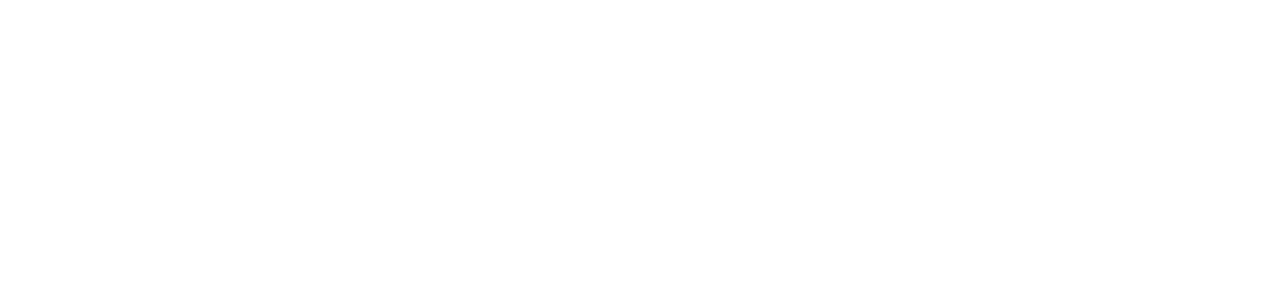
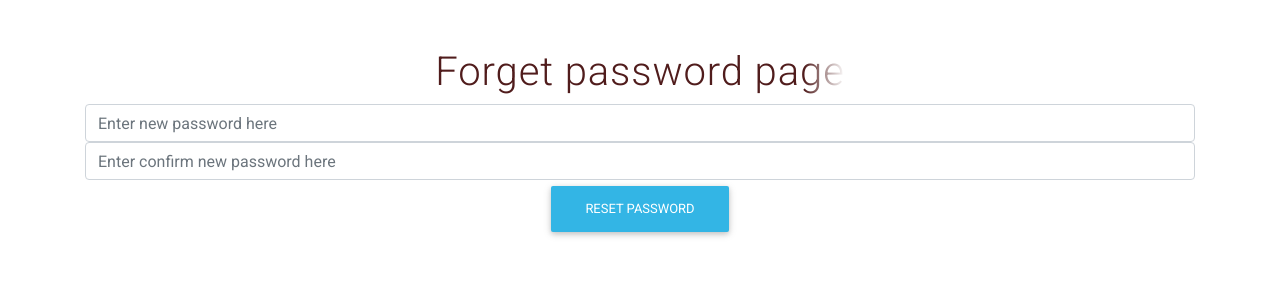
Before and after one commit to CodeLikeAlexito/UI-scientific-articles, a React (Create React App) app: page /forget-password in a window 1280 px wide. Before the commit this address had no page. Shown: the top 300 px of the page. Built offline with nearby package versions, Linux system fonts and the light colour scheme.

Commit message:
Reset password screans

```diff
--- a/package.json
+++ b/package.json
@@ -24,6 +24,7 @@
     "patch-package": "^6.4.7",
     "pdfjs-dist": "^2.14.305",
     "prop-types": "^15.8.1",
+    "query-string": "^7.1.1",
     "ra-data-json-server": "^4.2.0",
     "ra-data-simple-rest": "^4.2.0",
     "ra-data-springboot-rest": "^1.0.1",
--- /dev/null
+++ b/src/components/Login/ForgetPassword.jsx
@@ -0,0 +1,61 @@
+import Recat, {useState} from 'react';
+import { useSearchParams } from "react-router-dom";
+import queryString from 'query-string';
+
+const ForgetPassword = () => {
+
+    const [searchParams, setSearchParams] = useSearchParams();
+    const [newPassword, setNewPassword] = useState('');
+    const [confirmNewPassword, setConfirmPassword] = useState('');
+    searchParams.get("token");
+    const query = new URLSearchParams(window.location.search);
+    const token = query.get('token')
+    console.log(token);
+
+    const sendRequest = async () => {
+
+        const PasswordResetDto = {
+            newPassword: newPassword,
+            confirmNewPassword: confirmNewPassword
+        };
+
+        console.log(PasswordResetDto);
+
+        const URL = `http://localhost:4001/v1/api/scientist/password/reset_password?token=${encodeURIComponent(token)}`;
+        console.log(URL);
+
+        const response = await fetch(URL, {
+            headers: {
+                "Content-Type": "application/json",
+                "Accept": "*/*",
+            },
+            method: "POST",
+            body: JSON.stringify(PasswordResetDto)
+          });
+
+          console.log(response.json());
+
+          if(response.ok) {
+              console.log('success');
+          }
+
+          const data = await response.json();
+          console.log(data);
+
+          return data;
+
+    };
+
+    return (
+        <div className='container'>
+           <h1> Forget password page</h1>
+           <input onChange={(e) => setNewPassword(e.target.value)} type="text" className="form-control" placeholder="Enter new password here" aria-label="New password" aria-describedby="basic-addon1"></input>
+           <input onChange={(e) => setConfirmPassword(e.target.value)} type="text" className="form-control" placeholder="Enter confirm new password here" aria-label="Confirm password" aria-describedby="basic-addon1"></input>
+           <button type="button" className="btn btn-info" onClick={sendRequest}>
+           Reset password
+         </button>
+        </div>
+    );
+}
+
+export {ForgetPassword};
--- /dev/null
+++ b/src/components/Login/ResetPassword.jsx
@@ -0,0 +1,40 @@
+import React, {useState} from 'react';
+
+const ResetPassword = () => {
+
+    const [email, setEmail] = useState('');
+    const [successSentEmail, setSuccessSentEmail] = useState(false);
+
+    const sendResetPasswordRequest = async () => {
+        setSuccessSentEmail(false);
+        const URL = `http://localhost:4001/v1/api/scientist/password/forgot_password?email=${encodeURIComponent(email)}`;
+        console.log(URL);
+        const response = await fetch(URL, {
+            headers: {
+                "Content-Type": "application/json",
+                "Accept": "*/*",
+            },
+            method: "POST"
+        });
+
+        if(response.ok) { setSuccessSentEmail(true); }
+        const data = await response.json();
+        console.log("data " + data);
+        return data;
+    }
+
+    return (
+        <>
+        <div className='container'>
+            <span>Enter email address, where we will send reset password link.</span>
+            <input onChange={(e) => setEmail(e.target.value)} type="text" className="form-control" placeholder="Enter email for reset password" aria-label="Resend password email" aria-describedby="basic-addon1"></input>
+            <button type="button" className="btn btn-info" onClick={sendResetPasswordRequest}>
+                Send request
+            </button>
+            {successSentEmail && <span>Email was successfully sent to {email}</span>}
+        </div>
+        </>
+    );
+}
+
+export {ResetPassword};
--- a/src/components/Login/login.jsx
+++ b/src/components/Login/login.jsx
@@ -139,6 +139,7 @@
            </div>
          </div>
        </div>
+       <span>Forget your password? <a href="/reset-password">Reset here</a></span>
        <div className="footer">
          {!isLoading && <button type="button" className="btn" onClick={handleLogin}>
            Login
--- a/src/index.js
+++ b/src/index.js
@@ -21,6 +21,8 @@
 import './index.css';
 import { ReactQueryDevtools } from 'react-query/devtools';
 import { QueryClient, QueryClientProvider } from 'react-query';
+import { ForgetPassword } from './components/Login/ForgetPassword';
+import { ResetPassword } from './components/Login/ResetPassword';
 
 const root = ReactDOM.createRoot(document.getElementById('root'));
 const queryClient = new QueryClient();
@@ -39,7 +41,8 @@
       <Route path='/new-article' element={<NewArticle />}/>
       <Route path='/admin' element={<AdminPage />}/>
       <Route path='/mine-articles' element={<MineArticles />}/>
-      {/* <Route path='/client/' element={<ScientistsList />}/> */}
+      <Route path='/forget-password' element={<ForgetPassword />}/>
+      <Route path='/reset-password' element={<ResetPassword />}/>
     </Routes>
   </Router>
   </AuthContextProvider>
```
Also changed, not shown: 1 other file (tests, documents, lock files or other folders).
